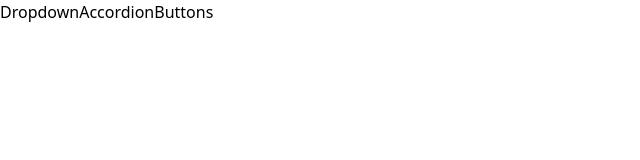
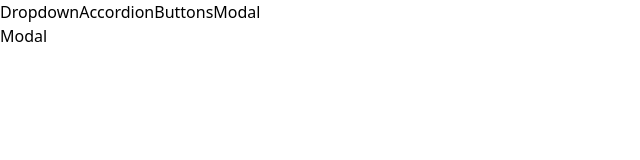
Before and after one commit to juanmiguel431/react-vite-typescript-tailwindcss-components, a React (Vite) app: page /modal in a window 1280 px wide. Shown: the top 160 px of the page, without its empty margins (0-640 px from the left). Built offline with nearby package versions, Linux system fonts and the light colour scheme.

Commit message:
Modal base added.

```diff
--- a/src/App.tsx
+++ b/src/App.tsx
@@ -3,6 +3,7 @@ import AccordionPage from './pages/AccordionPage.tsx';
 import DropdownPage from './pages/DropdownPage.tsx';
 import Route from './components/navigation/Route.tsx';
 import Sidebar from './components/Sidebar.tsx';
+import ModalPage from './pages/ModalPage.tsx';
 
 function App() {
 
@@ -13,6 +14,7 @@ function App() {
         <Route path="/dropdown" component={DropdownPage}/>
         <Route path="/accordion" component={AccordionPage}/>
         <Route path="/buttons" component={ButtonPage}/>
+        <Route path="/modal" component={ModalPage}/>
       </div>
     </div>
   )
--- /dev/null
+++ b/src/components/Modal.tsx
@@ -0,0 +1,13 @@
+import React from 'react';
+
+type ModalProps = {
+
+}
+
+const Modal: React.FC<ModalProps> = () => {
+  return (
+    <div>Modal</div>
+  );
+};
+
+export default Modal;
--- a/src/components/Sidebar.tsx
+++ b/src/components/Sidebar.tsx
@@ -7,6 +7,7 @@ const Sidebar: React.FC = () => {
     { label: 'Dropdown', path: '/dropdown' },
     { label: 'Accordion', path: '/accordion' },
     { label: 'Buttons', path: '/buttons' },
+    { label: 'Modal', path: '/modal' },
   ];
 
   const { currentPath } = useNavigation();
--- /dev/null
+++ b/src/pages/ModalPage.tsx
@@ -0,0 +1,16 @@
+import React from 'react';
+import Modal from '../components/Modal';
+
+type ModalPageProps = {
+
+}
+
+const ModalPage: React.FC<ModalPageProps> = () => {
+  return (
+    <div>
+      <Modal />
+    </div>
+  );
+};
+
+export default ModalPage;
```
